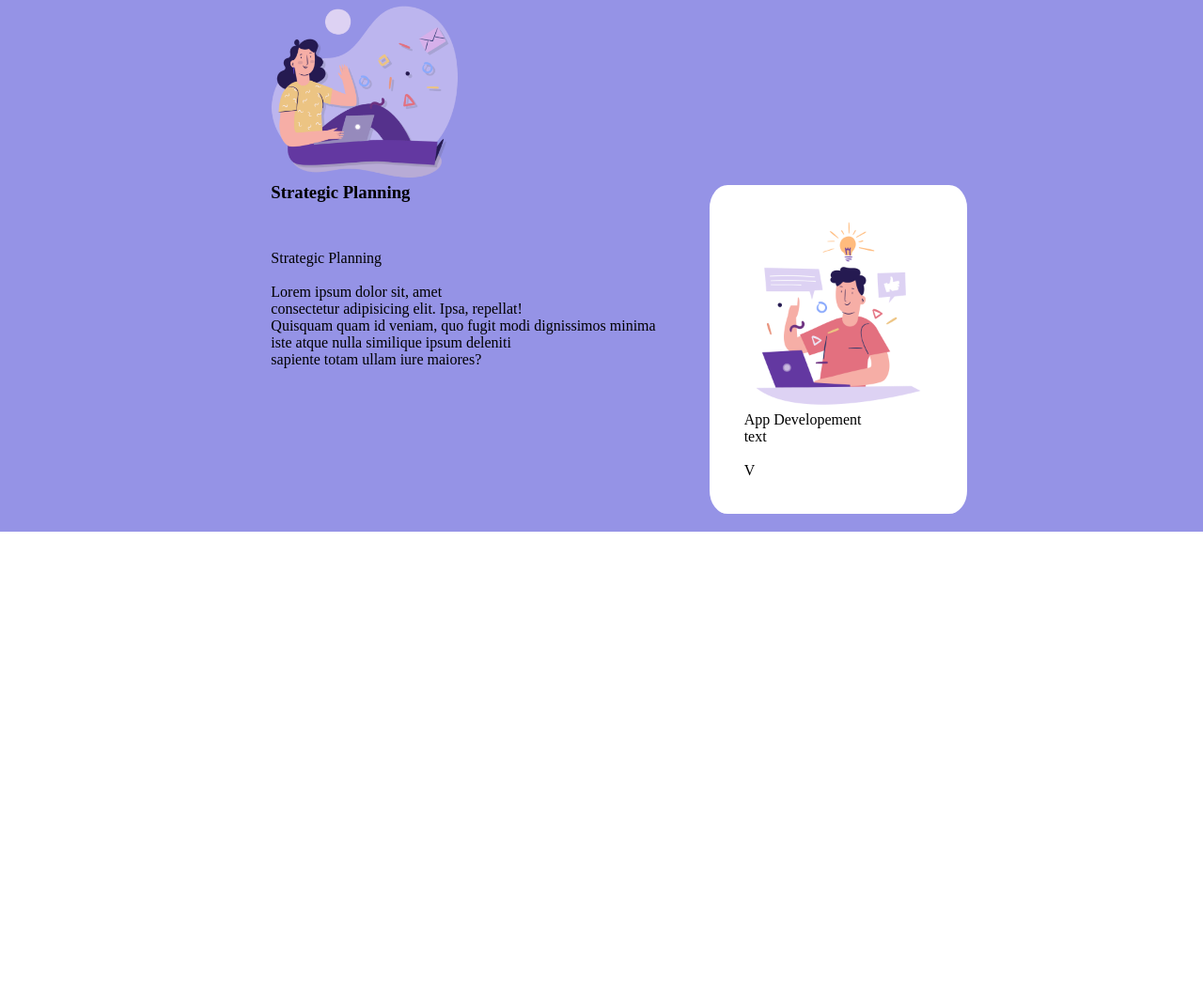
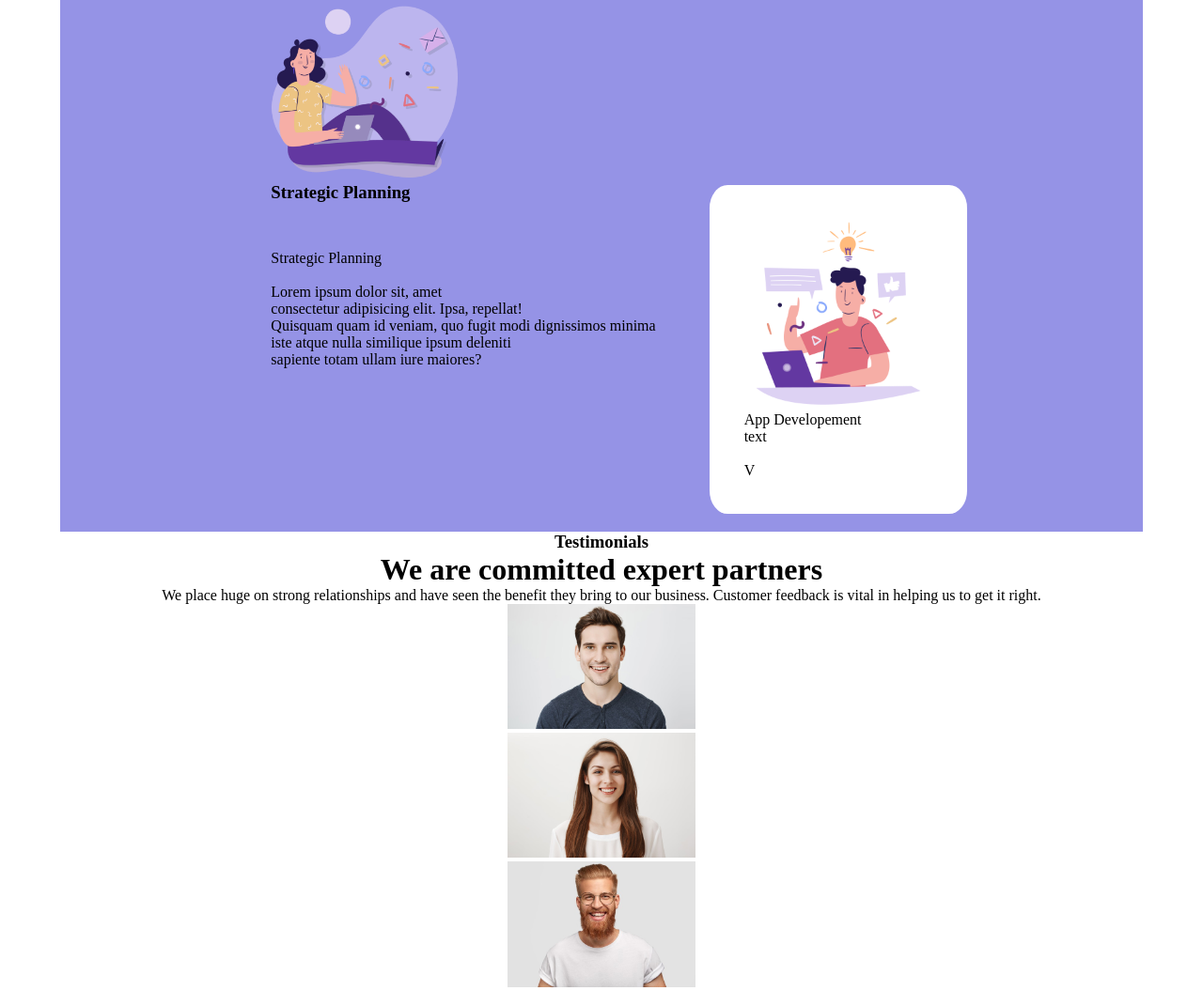
Before and after one commit to Skyfe24/htmlcss-responsive-layout, a plain HTML site: page index.html in a window 1280 px wide. Shown: the part 628-1683 px from the top of the page at 94% size. Before the commit the page ends 1194 px from the top, so only its background shows below. Drawn offline with Linux system fonts and the light colour scheme.

Commit message:
working on cards

```diff
--- a/index.html
+++ b/index.html
@@ -13,6 +13,7 @@
         crossorigin="anonymous" referrerpolicy="no-referrer" />
     <title>Document</title>
 </head>
+
 <body>
     <div class="container">
         <header>
@@ -72,11 +73,18 @@
 
 
         </div>
-
+        <div class="container">
             <section class="violet">
                 <div class="flex strategic gap">
-                    <div class="first half"> <img src="./img/planning1.png" alt=""> <h3> Strategic Planning</h3>
-                    <p class="txt1">Strategic Planning</p> <br> <div> Lorem ipsum dolor sit, amet <br>consectetur adipisicing elit. Ipsa, repellat! <br>Quisquam quam id veniam, quo fugit modi dignissimos minima<br> iste atque nulla similique ipsum deleniti <br>sapiente totam ullam iure maiores?</div></div>
+                    <div class="first half"> <img src="./img/planning1.png" alt="">
+                        <h3> Strategic Planning</h3>
+                        <p class="txt1">Strategic Planning</p> <br>
+                        <div> Lorem ipsum dolor sit, amet <br>consectetur adipisicing elit. Ipsa, repellat! <br>Quisquam
+                            quam id veniam, quo fugit modi dignissimos minima<br> iste atque nulla similique ipsum
+                            deleniti
+                            <br>sapiente totam ullam iure maiores?
+                        </div>
+                    </div>
                     <div class="second half "><img src="./img/planning2.png" alt="">
                         <div> App Developement</div>
                         <div>text</div> <br>
@@ -102,6 +110,27 @@
 
 
             </section>
+        </div>
+        <div class="container">
+            <div class="title"> <h3>Testimonials</h3>
+                <h1>We are committed expert partners</h1>
+                <p> We place huge on strong relationships and have seen the benefit they bring to our business. Customer feedback is vital in helping us to get it right.</p>
+            </div>
+
+            <div class="flex columns">
+                <div class="card"> <img src="./img/testimonial1.jpg" alt=""></div>
+                <div class="card"><img src="./img/testimonial2.jpg" alt=""></div>
+                <div class="card"><img src="./img/testimonial3.jpg" alt=""></div>
+
+
+
+
+
+
+
+
+
+            </div>
 
 
 
@@ -125,9 +154,7 @@
 
 
 
-
-
-
+        </div>
     </main>
 
 
@@ -144,4 +171,5 @@
 
 
 </body>
+
 </html>
--- a/style.css
+++ b/style.css
@@ -96,3 +96,14 @@ img{
   top: 174px;
 
 }
+.title{
+  text-align: center;
+}
+.columns{
+  flex-direction: column;
+  justify-content: center;
+  align-items: center;
+}
+.card{
+
+}
```
Lines whose indentation alone changed are shown as unchanged.
